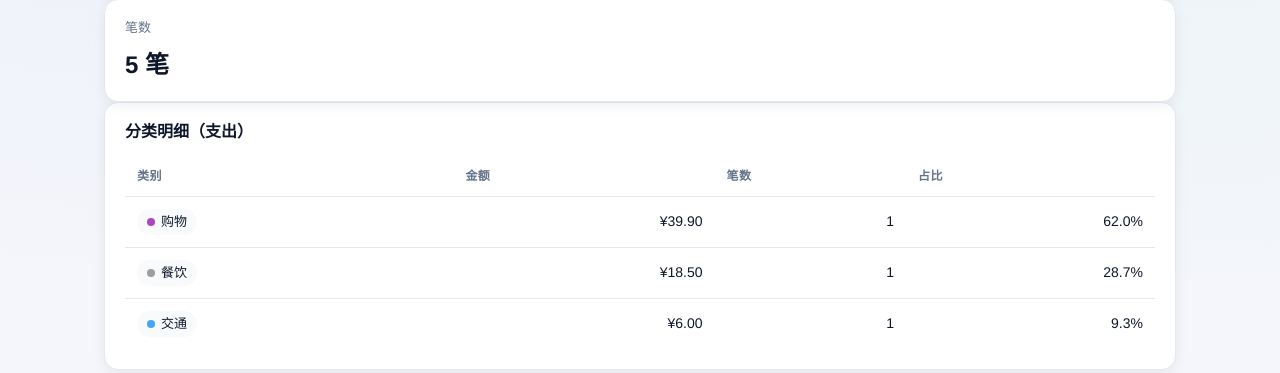
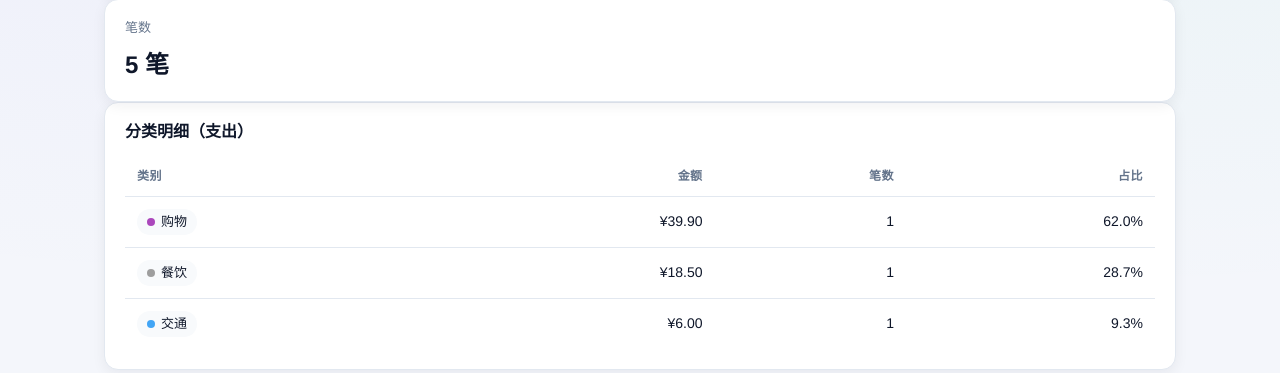
Before and after one commit to Limy-YY/personal-expense-tracker, a Flask app: page /stats in a window 1280 px wide. Shown: the part 647-1020 px from the top of the page. Run offline with Flask 3, Linux system fonts and the light colour scheme.

Commit message:
测试: 统计页表格数字列表头右对齐，修复表头与数据错位

```diff
--- a/templates/stats.html
+++ b/templates/stats.html
@@ -79,7 +79,7 @@
   {% if category_rows %}
   <table class="table">
     <thead>
-      <tr><th>类别</th><th>金额</th><th>笔数</th><th>占比</th></tr>
+      <tr><th>类别</th><th class="num">金额</th><th class="num">笔数</th><th class="num">占比</th></tr>
     </thead>
     <tbody>
       {% for row in category_rows %}
```
